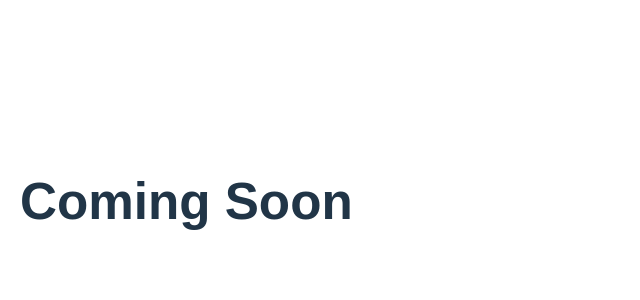
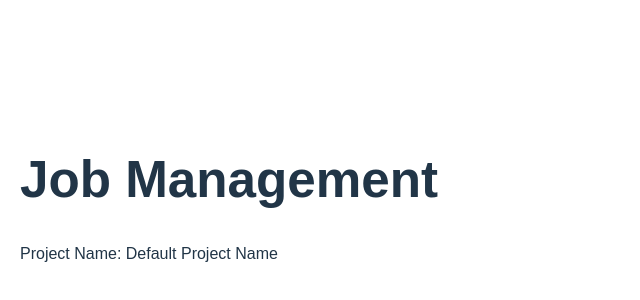
Before and after one commit to Integrative-Transcriptomics/tss-prediction-comparison, a React (Vite) app in the folder client-side-interface-prototype/: page /job-management in a window 1280 px wide. Shown: the part 198-498 px from the top of the page, without its empty margins (0-640 px from the left). Built offline with nearby package versions, Linux system fonts and the light colour scheme.

Commit message:
added that projectName state variable is now being passed to the job management page for the user to see

```diff
--- a/client-side-interface-prototype/src/JobManagement.jsx
+++ b/client-side-interface-prototype/src/JobManagement.jsx
@@ -1,10 +1,17 @@
 // JobManagement.jsx
 import React from 'react';
+import { useLocation } from 'react-router-dom';
 
 function JobManagement() {
+  // to access the projectName we access the passed state from the first page with useLocation
+  const location = useLocation();
+  // if the projectName is undefined for whatever reason the default projectName is empty
+  const { projectName } = location.state || { projectName: 'Default Project Name' };
+
   return (
     <div>
-      <h1>Coming Soon</h1>
+      <h1>Job Management</h1>
+      <p>Project Name: {projectName}</p>
     </div>
   );
 }
--- a/client-side-interface-prototype/src/ProjectForm.jsx
+++ b/client-side-interface-prototype/src/ProjectForm.jsx
@@ -18,7 +18,7 @@ function ProjectForm() {
   // Reference for the TSS Master Table component to access its file state.
   const tssMasterTableRef = useRef(null);
 
-  // Use the useHistory hook to navigate to a different page.
+  // Use the useNavigate hook to navigate to a different page.
   const navigate = useNavigate();
 
   // Function to add a new condition to the list. It creates a new condition with a unique id and a reference.
@@ -90,7 +90,8 @@ function ProjectForm() {
 
   const handleLoadJobManagement = () => {
     // Navigate to the Job Management page using the navigate function from the useNavigate hook.
-    navigate('/job-management');
+    // in order to pass the project name to the next page (job queue page) we need to modify the navigation call
+    navigate('/job-management', { state: { projectName: projectName } });
   };
 
   return (
```
